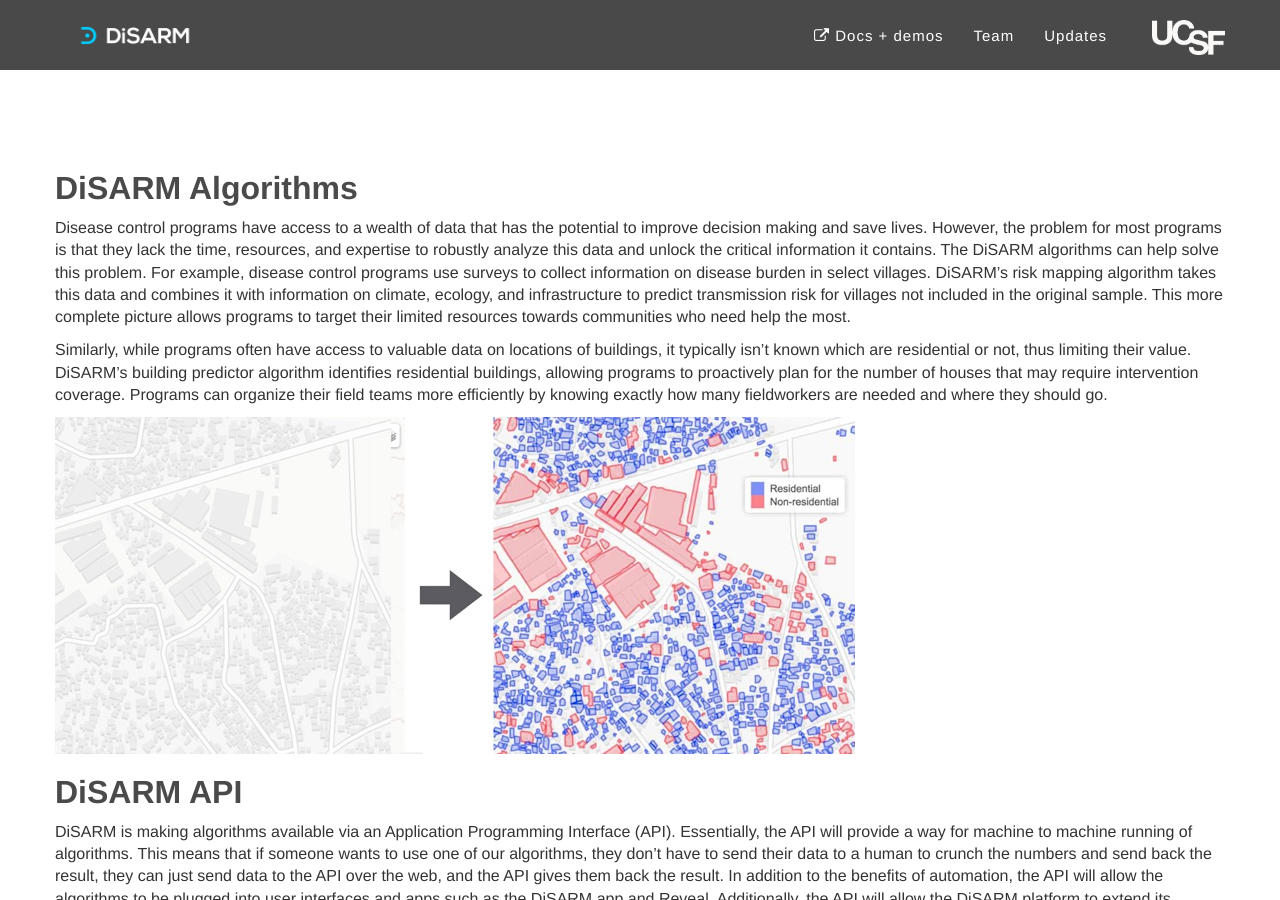
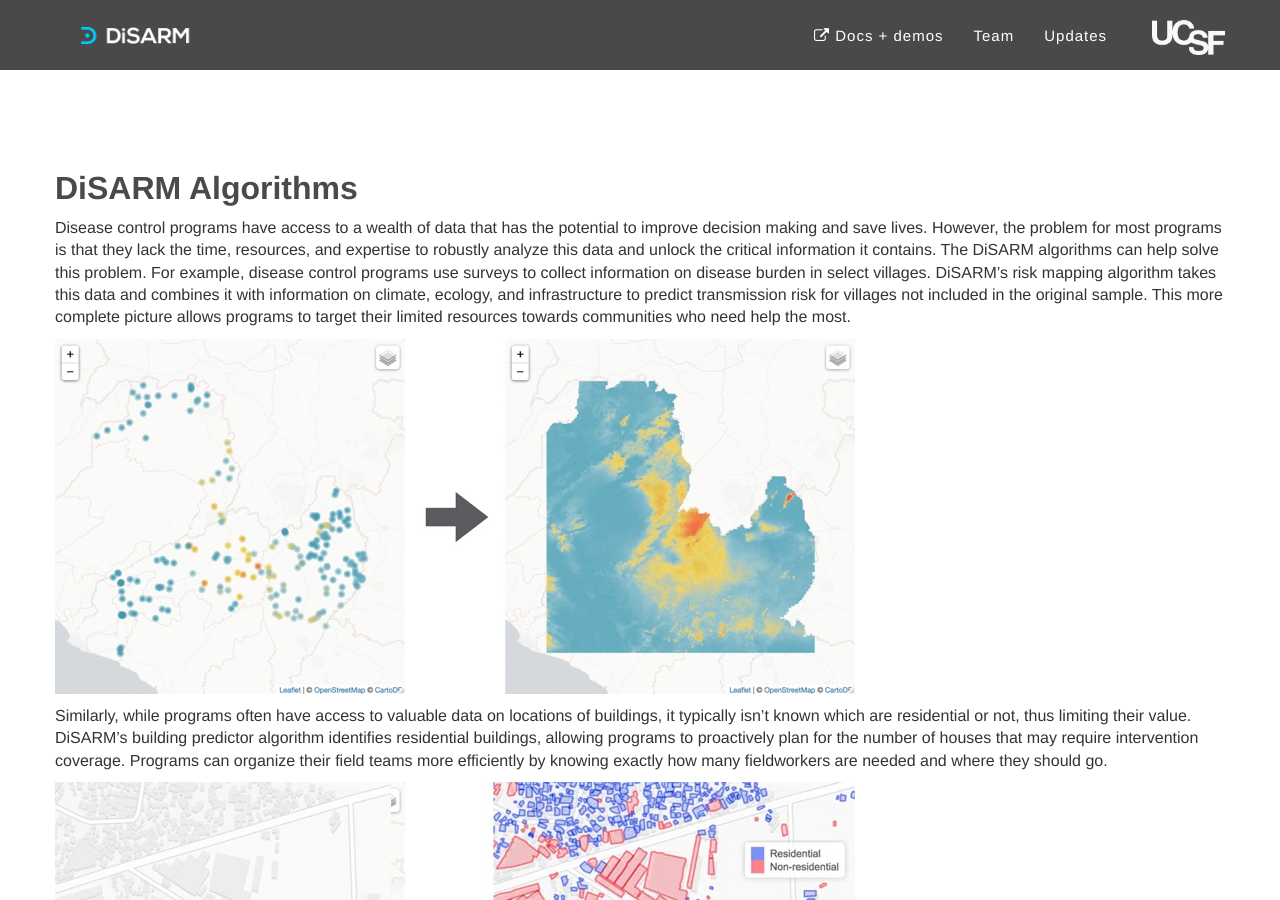
Before and after one commit to disarm-platform/disarm-website, a Jekyll site: the page built from api.md, in a window 1280 px wide and 900 px high. Built offline with Jekyll 4.4.1, drawn with Linux system fonts in a browser that asks for light colours; some web fonts are replaced; our own code applies the rules of GitHub Pages for plain Markdown files.

Commit message:
image change on api box

```diff
--- a/api.md
+++ b/api.md
@@ -5,6 +5,8 @@
 ## DiSARM Algorithms
 
 Disease control programs have access to a wealth of data that has the potential to improve decision making and save lives. However, the problem for most programs is that they lack the time, resources, and expertise to robustly analyze this data and unlock the critical information it contains. The DiSARM algorithms can help solve this problem. For example, disease control programs use surveys to collect information on disease burden in select villages. DiSARM’s risk mapping algorithm takes this data and combines it with information on climate, ecology, and infrastructure to predict transmission risk for villages not included in the original sample. This more complete picture allows programs to target their limited resources towards communities who need help the most.
+
+![](/img/api/prev_mapping2.jpg)
 
 Similarly, while programs often have access to valuable data on locations of buildings, it typically isn’t known which are residential or not, thus limiting their value. DiSARM’s building predictor algorithm identifies residential buildings, allowing programs to proactively plan for the number of houses that may require intervention coverage. Programs can organize their field teams more efficiently by knowing exactly how many fieldworkers are needed and where they should go.
 
@@ -14,7 +16,6 @@
 ## DiSARM API
 DiSARM is making algorithms available via an Application Programming Interface (API). Essentially, the API will provide a way for machine to machine running of algorithms. This means that if someone wants to use one of our algorithms, they don’t have to send their data to a human to crunch the numbers and send back the result, they can just send data to the API over the web, and the API gives them back the result. In addition to the benefits of automation, the API will allow the algorithms to be plugged into user interfaces and apps such as the DiSARM app and Reveal. Additionally, the API will allow the DiSARM platform to extend its algorithms and tools to support predictive mapping and surveillance of Neglected Tropical Diseases. Check back soon for documentation on how to use the API.
 
-![](/img/api/prev_mapping2.jpg)
 
 ### Links
 - Read the [<i class="fa fa-external-link"></i> API docs](https://docs.disarm.io/api-docs){:target="_blank"}
```
